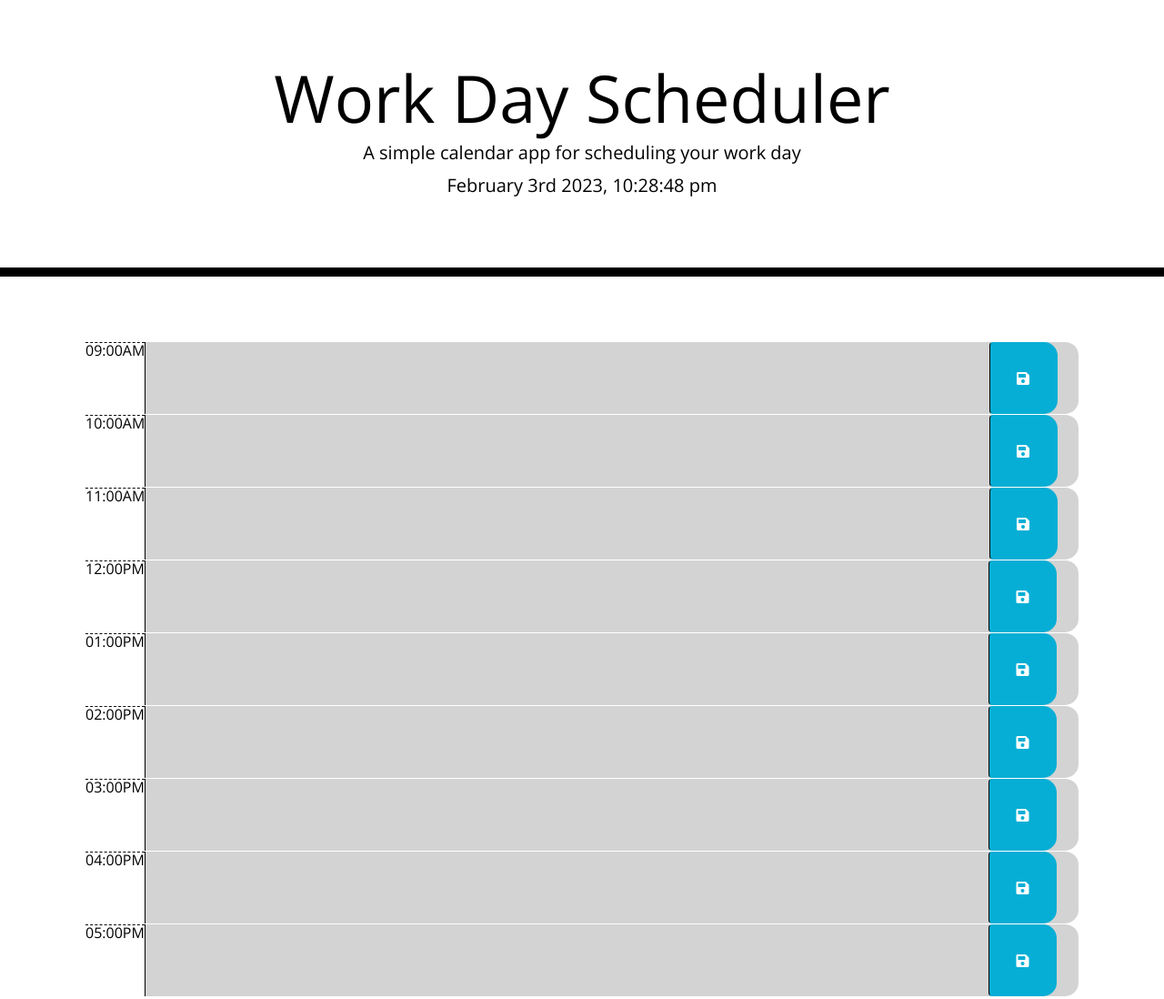
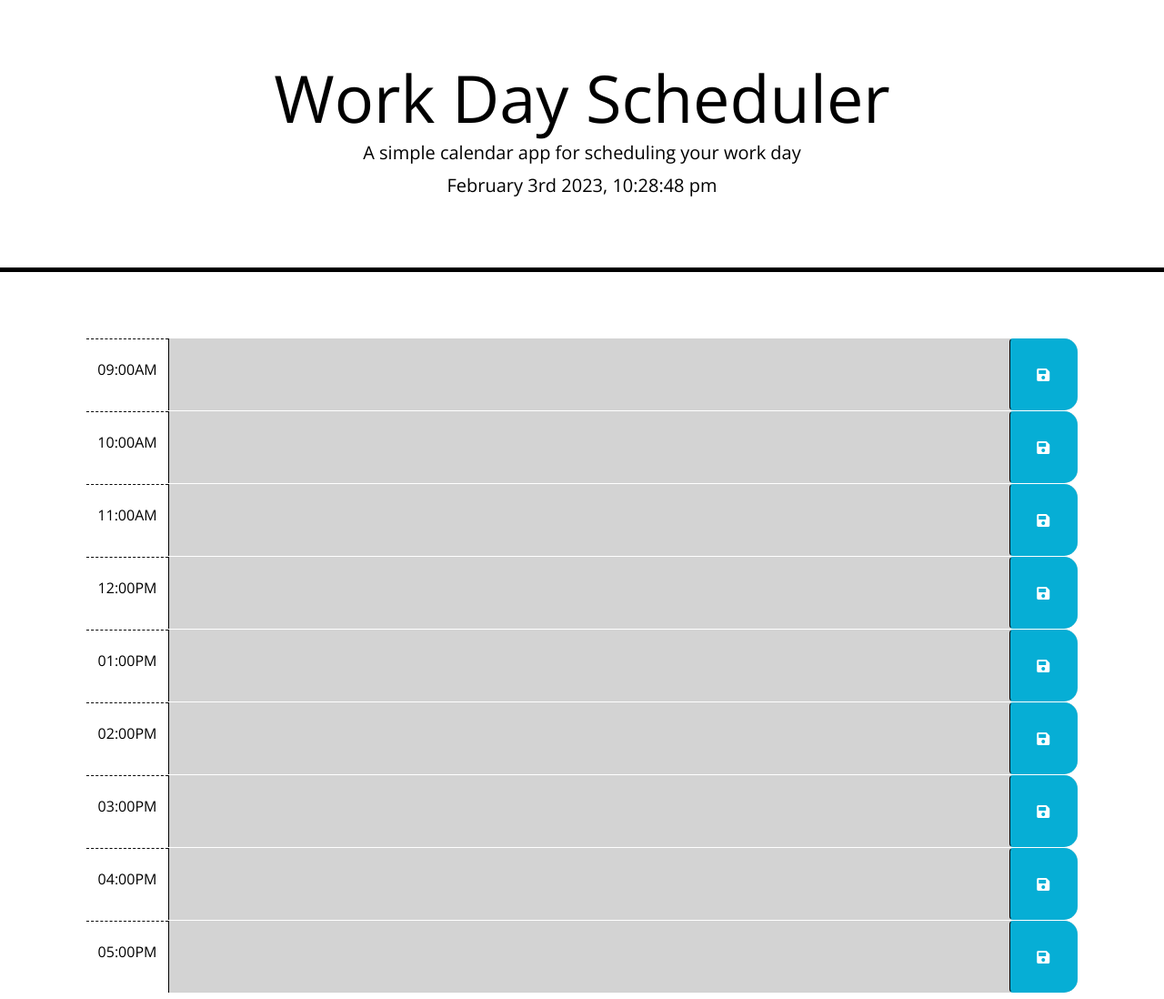
Before and after one commit to isahsalisu/work-day-scheduler, a plain HTML site: page index.html in a window 1280 px wide. Shown: the whole page at 91% size. Drawn offline with nearby package versions, Linux system fonts and the light colour scheme.

Commit message:
adjusting the css and writing readme

```diff
--- a/assets/css/style.css
+++ b/assets/css/style.css
@@ -2,14 +2,15 @@ body {
     font-family: 'Open Sans', sans-serif;
     font-size: 16px;
     line-height: 1;
+    padding: 0;
   }
   /* adde padding of container to 39px */
 
   .container{
-     padding: 39px;
+     padding: 40px;
 
   }
-  /* adjusting the with of the css to 85% */
+  /* adjusting the with of the css to 84.85% */
   textarea {
     background: transparent;
     border: none;
@@ -17,7 +18,7 @@ body {
     color: #000000;
     border-left: 1px solid black;
     padding: 10px;
-    width: 85%
+    width: 84.85%;
   }
 
   .jumbotron {
@@ -25,7 +26,7 @@ body {
     background-color: transparent;
     color: black;
     border-radius: 0;
-    border-bottom: 10px solid black;
+    border-bottom: 5px solid black;
   }
 
   .description {
@@ -47,6 +48,8 @@ body {
     background-color: #ffffff;
     color: #000000;
     border-top: 1px dashed #000000;
+    padding-top: 25px;
+    width: 90px;
   }
 
   .past {
@@ -63,7 +66,7 @@ body {
     background-color: #77dd77;
     color: gray;
   }
-   /* added width button to 74 px */
+   /* added width button to 75 px */
 
   .saveBtn {
     border-left: 1px solid black;
```
Also changed, not shown: 1 other file.
